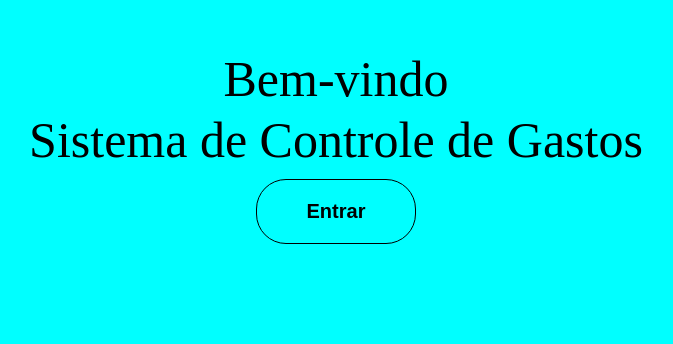
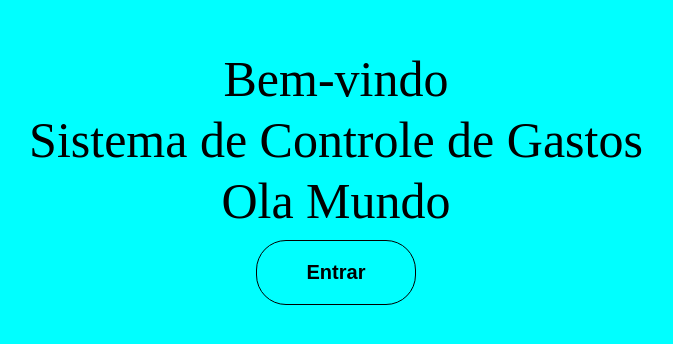
Before and after one commit to Sidik0066/SistemaDeControleDeGastos, a plain HTML site: page View/index.html in a window 1280 px wide. Shown: the part 206-550 px from the top of the page, without its empty margins (304-977 px from the left). Drawn offline with Linux system fonts and the light colour scheme.

Commit message:
initial commit

```diff
--- a/View/index.html
+++ b/View/index.html
@@ -13,6 +13,7 @@
     <div class="conteudo">
         <p>Bem-vindo</p>
     </p>Sistema de Controle de Gastos</p>
+    <p>Ola Mundo</p>
     <button id="entrar-btn">Entrar</button>
     </div>
     <script src="../Controller/script-index.js"></script>
```
